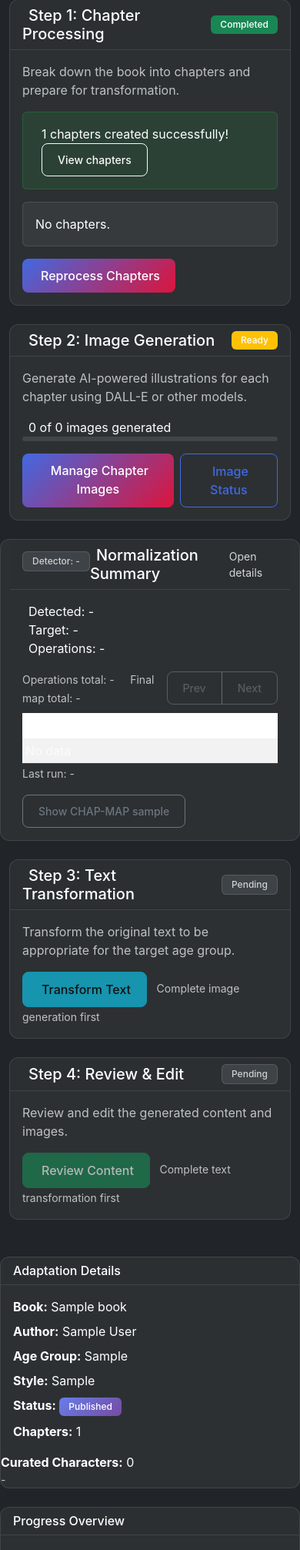
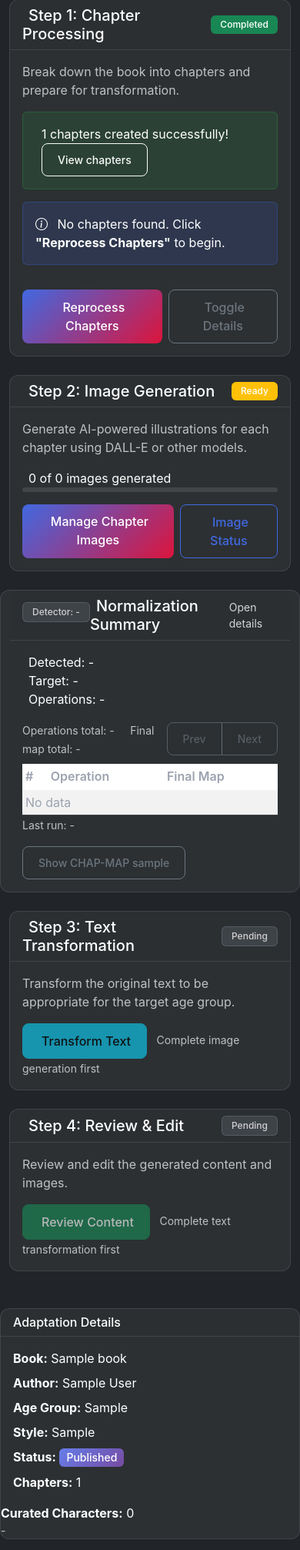
Before and after one commit to Digitalgods2/KidsFastapi, a FastAPI app: page /adaptations/1/process in a window 390 px wide. Shown: the part 224-2237 px from the top of the page at 77% size. Run offline with FastAPI, Linux system fonts and the light colour scheme; tables that the repository leaves empty hold one stand-in row (values such as "Sample post"); parts of the project's set-up code (start-up, migrations or seed data) failed here and were passed over; some libraries are stand-ins or nearby versions.

Commit message:
Fix CSS issues in chapter processing interface
- Improved table styling for dark theme compatibility
- Fixed badge visibility with proper colors and sizing
- Enhanced chapter preview text display with better overflow handling
- Added responsive column widths for chapter table
- Improved alert styling in dark mode
- Added toggle functionality for expanding/collapsing chapter details
- Fixed text-muted colors for better readability
- Enhanced table striping and hover effects in dark theme
- Made chapter badges consistent with minimum width
- Improved overall visual hierarchy in process_adaptation page

```diff
--- a/templates/components/chapters_table.html
+++ b/templates/components/chapters_table.html
@@ -1,30 +1,46 @@
 {% set chapters = chapters or [] %}
 <div id="chapters_table">
   {% if chapters %}
-  <div class="alert alert-success py-2 mb-2">
-    <i class="bi bi-check-circle"></i> Rebuilt {{ chapters|length }} chapters successfully.
+  <div class="alert alert-success py-2 mb-3">
+    <i class="bi bi-check-circle me-2"></i>
+    <strong>Success!</strong> Rebuilt {{ chapters|length }} chapters successfully.
   </div>
   <div class="table-responsive">
-    <table class="table table-sm table-striped mb-0">
+    <table class="table table-sm table-striped table-hover mb-0">
       <thead>
         <tr>
-          <th class="text-muted" style="width:70px">#</th>
+          <th class="text-muted text-center" style="width: 80px;">Chapter</th>
           <th class="text-muted">Preview</th>
-          <th class="text-muted" style="width:120px">Words</th>
+          <th class="text-muted text-end" style="width: 100px;">Words</th>
         </tr>
       </thead>
       <tbody>
         {% for ch in chapters %}
         <tr>
-          <td><span class="badge bg-primary">{{ ch.chapter_number or loop.index }}</span></td>
-          <td><small>{{ (ch.original_text_segment or ch.content or '')[:160] }}{% if (ch.original_text_segment or ch.content or '')|length > 160 %}...{% endif %}</small></td>
-          <td><small>{% set txt = ch.original_text_segment or ch.content or '' %}{{ txt.split()|length }}</small></td>
+          <td class="text-center align-middle">
+            <span class="badge bg-primary">{{ ch.chapter_number or loop.index }}</span>
+          </td>
+          <td class="align-middle">
+            <small class="d-block text-truncate" style="max-width: 600px;">
+              {{ (ch.original_text_segment or ch.content or '')[:200] }}
+              {% if (ch.original_text_segment or ch.content or '')|length > 200 %}...<span class="text-muted">(continued)</span>{% endif %}
+            </small>
+          </td>
+          <td class="text-end align-middle">
+            <small class="text-muted">
+              {% set txt = ch.original_text_segment or ch.content or '' %}
+              <strong>{{ txt.split()|length }}</strong> words
+            </small>
+          </td>
         </tr>
         {% endfor %}
       </tbody>
     </table>
   </div>
   {% else %}
-    <div class="alert alert-light">No chapters.</div>
+    <div class="alert alert-info">
+      <i class="bi bi-info-circle me-2"></i>
+      No chapters found. Click <strong>"Reprocess Chapters"</strong> to begin.
+    </div>
   {% endif %}
 </div>
--- a/templates/layouts/base.html
+++ b/templates/layouts/base.html
@@ -346,6 +346,89 @@
         body.bg-dark .badge {
             font-weight: 500;
             opacity: 1 !important;
+        }
+
+        /* Fix for chapter table in process_adaptation page */
+        body.bg-dark .table-responsive {
+            border-color: rgba(255, 255, 255, 0.1);
+        }
+
+        body.bg-dark .table {
+            color: #e0e0e0;
+        }
+
+        body.bg-dark .table-striped tbody tr:nth-of-type(odd) {
+            background-color: rgba(255, 255, 255, 0.03);
+        }
+
+        body.bg-dark .table td,
+        body.bg-dark .table th {
+            border-color: rgba(255, 255, 255, 0.1);
+            vertical-align: middle;
+        }
+
+        /* Fix chapter badges visibility */
+        body.bg-dark .badge.bg-primary {
+            background-color: #0d6efd !important;
+            color: #ffffff !important;
+            border: none !important;
+            padding: 0.35em 0.65em;
+            font-size: 0.875em;
+        }
+
+        /* Fix chapter preview text overflow */
+        body.bg-dark .table td small {
+            color: #d0d0d0 !important;
+            display: block;
+            word-wrap: break-word;
+            overflow-wrap: break-word;
+            max-width: 100%;
+            line-height: 1.4;
+        }
+
+        /* Improve table header visibility */
+        body.bg-dark .table thead th {
+            color: #b0b0b0 !important;
+            font-weight: 600;
+            border-bottom: 2px solid rgba(255, 255, 255, 0.2);
+        }
+
+        /* Fix alert styling in chapters table */
+        body.bg-dark #chapters_table .alert-success {
+            background-color: rgba(40, 167, 69, 0.2) !important;
+            border-color: rgba(40, 167, 69, 0.3) !important;
+            color: #90ee90 !important;
+        }
+
+        body.bg-dark #chapters_table .alert-light {
+            background-color: rgba(255, 255, 255, 0.05) !important;
+            border-color: rgba(255, 255, 255, 0.1) !important;
+            color: #c0c0c0 !important;
+        }
+
+        /* Fix chapter number badges to ensure proper sizing */
+        #chapters_table .badge {
+            min-width: 2.5em;
+            display: inline-block;
+            text-align: center;
+        }
+
+        /* Ensure proper column widths in chapter table */
+        #chapters_table table {
+            table-layout: fixed;
+        }
+
+        #chapters_table td:first-child {
+            width: 70px;
+        }
+
+        #chapters_table td:last-child {
+            width: 120px;
+        }
+
+        /* Fix text-muted colors in dark mode tables */
+        body.bg-dark .table .text-muted {
+            color: #9ca3af !important;
         }
     </style>
 
--- a/templates/pages/process_adaptation.html
+++ b/templates/pages/process_adaptation.html
@@ -57,8 +57,11 @@
                         {% endif %}
                     </div>
 
+                    <div id="chapters-container" style="max-height: 400px; overflow-y: auto;">
                         {% include 'components/chapters_table.html' %}
+                    </div>
 
+                    <div class="d-flex gap-2 mt-3">
                         <button type="button" class="btn btn-primary"
                                 hx-post="/adaptations/{{ adaptation.adaptation_id }}/process_chapters?htmx=true&redirect=false"
                                 hx-target="#chapters_table"
@@ -66,6 +69,12 @@
                                 hx-indicator="#processing-spinner">
                             <i class="fas fa-redo me-1"></i>Reprocess Chapters
                         </button>
+                        {% if (chapters_count or 0) > 0 %}
+                        <button type="button" class="btn btn-outline-secondary" onclick="toggleChapterDetails()">
+                            <i class="fas fa-expand me-1"></i>Toggle Details
+                        </button>
+                        {% endif %}
+                    </div>
                     <script>
                     (function(){
                       // HTMX error handler for 429 cooldown
@@ -388,6 +397,39 @@
     </div>
 
 <script>
+// Toggle chapter details function
+function toggleChapterDetails() {
+    const container = document.getElementById('chapters-container');
+    const smallTexts = container.querySelectorAll('td small.text-truncate');
+
+    smallTexts.forEach(text => {
+        if (text.classList.contains('text-truncate')) {
+            text.classList.remove('text-truncate');
+            text.style.maxWidth = 'none';
+            text.style.whiteSpace = 'normal';
+            text.style.wordBreak = 'break-word';
+        } else {
+            text.classList.add('text-truncate');
+            text.style.maxWidth = '600px';
+            text.style.whiteSpace = 'nowrap';
+            text.style.wordBreak = 'normal';
+        }
+    });
+
+    // Update button text
+    const btn = event.target.closest('button');
+    const icon = btn.querySelector('i');
+    if (icon.classList.contains('fa-expand')) {
+        icon.classList.remove('fa-expand');
+        icon.classList.add('fa-compress');
+        btn.innerHTML = '<i class="fas fa-compress me-1"></i>Hide Details';
+    } else {
+        icon.classList.remove('fa-compress');
+        icon.classList.add('fa-expand');
+        btn.innerHTML = '<i class="fas fa-expand me-1"></i>Show Details';
+    }
+}
+
 (function(){
   const adaptationId = {{ adaptation.adaptation_id }};
   let latestTs = 0; let latestRun = null;
```
Lines whose indentation alone changed are shown as unchanged.
